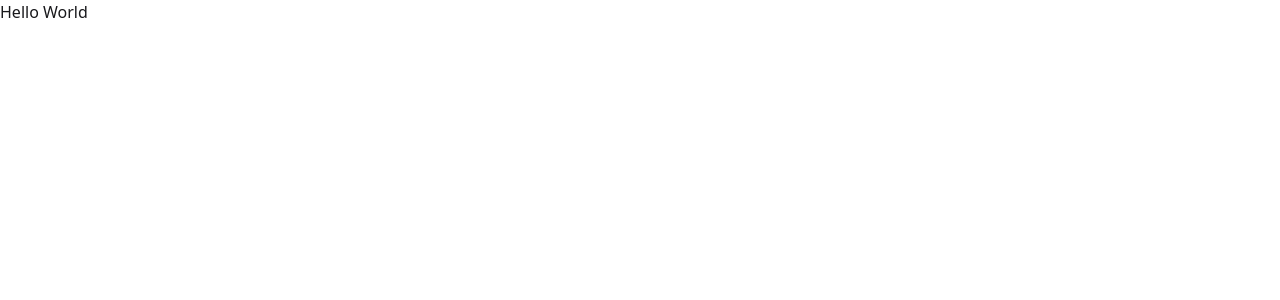
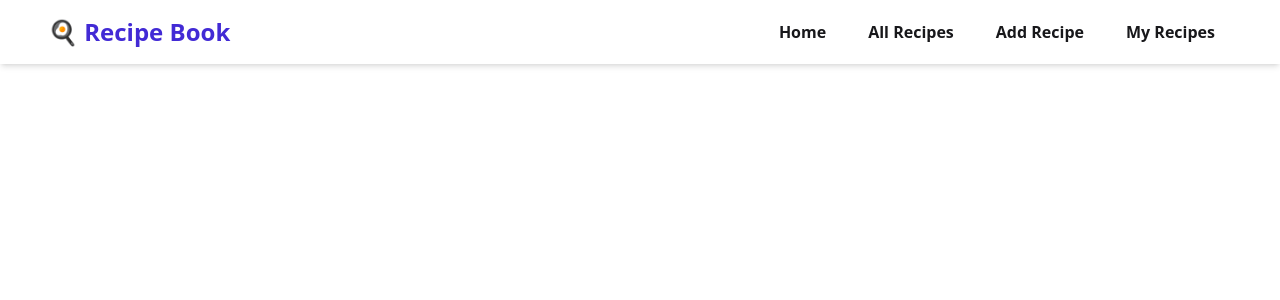
Before and after one commit to MottuqeBrid/recipe-Book, a React (Vite) app: page / in a window 1280 px wide. Shown: the top 300 px of the page. Built offline with nearby package versions, Linux system fonts and the light colour scheme.

Commit message:
add firebase

```diff
--- a/package.json
+++ b/package.json
@@ -12,6 +12,7 @@
   "dependencies": {
     "@tailwindcss/vite": "^4.1.7",
     "axios": "^1.9.0",
+    "firebase": "^11.7.3",
     "lottie-react": "^2.4.1",
     "react": "^19.1.0",
     "react-awesome-reveal": "^4.3.1",
--- /dev/null
+++ b/src/components/Layout/RootLayout.jsx
@@ -0,0 +1,14 @@
+import React from "react";
+import Navbar from "../NavBar/Navbar";
+import { Outlet } from "react-router";
+
+const RootLayout = () => {
+  return (
+    <div>
+      <Navbar />
+      <Outlet />
+    </div>
+  );
+};
+
+export default RootLayout;
--- /dev/null
+++ b/src/components/NavBar/Navbar.jsx
@@ -0,0 +1,85 @@
+import { Link, NavLink } from "react-router";
+// import { useContext } from "react";
+// import { AuthContext } from "../providers/AuthProvider"; // Make sure you have context
+import { FiLogOut } from "react-icons/fi";
+import { MdOutlineLogin, MdAppRegistration } from "react-icons/md";
+
+const Navbar = () => {
+  //   const { user, logout } = useContext(AuthContext);
+  // const navigate = useNavigate();
+
+  //   const handleLogout = async () => {
+  //     // await logout();
+  //     navigate("/login");
+  //   };
+
+  const navLinks = (
+    <>
+      <NavLink to="/" className="btn btn-ghost text-base">
+        Home
+      </NavLink>
+      <NavLink to="/all-recipes" className="btn btn-ghost text-base">
+        All Recipes
+      </NavLink>
+      <NavLink to="/add-recipe" className="btn btn-ghost text-base">
+        Add Recipe
+      </NavLink>
+      <NavLink to="/my-recipes" className="btn btn-ghost text-base">
+        My Recipes
+      </NavLink>
+    </>
+  );
+
+  return (
+    <div className="navbar bg-base-100 shadow-md px-4 lg:px-12">
+      <div className="flex-1">
+        <Link to="/" className="text-2xl font-bold text-primary">
+          🍳 Recipe Book
+        </Link>
+      </div>
+
+      <div className="flex-none gap-2">
+        <div className="hidden md:flex gap-2">{navLinks}</div>
+
+        {/* {!user ? (
+          <div className="flex gap-2">
+            <Link to="/login" className="btn btn-outline btn-sm">
+              <MdOutlineLogin /> Login
+            </Link>
+            <Link to="/register" className="btn btn-outline btn-sm">
+              <MdAppRegistration /> Register
+            </Link>
+          </div>
+        ) : (
+          <div className="dropdown dropdown-end">
+            <div tabIndex={0} className="btn btn-ghost btn-circle avatar">
+              <img
+                className="w-10 rounded-full"
+                // src={user.photoURL}
+                alt="avatar"
+              />
+            </div>
+            <ul
+              tabIndex={0}
+              className="menu dropdown-content mt-3 z-[1] p-2 shadow bg-base-200 rounded-box w-52"
+            >
+              <li>
+                <p className="text-center">{user.displayName}</p>
+              </li>
+              <li>
+                <button
+                  className="btn btn-sm btn-error text-white"
+                  onClick={handleLogout}
+                >
+                  <FiLogOut /> Logout
+                </button>
+              </li>
+            </ul>
+          </div>
+        )} */}
+      </div>
+    </div>
+  );
+};
+
+export default Navbar;
--- /dev/null
+++ b/src/firebase/firebase.config.js
@@ -0,0 +1,32 @@
+import { initializeApp } from "firebase/app";
+import { getAuth } from "firebase/auth";
+
+const firebaseConfig = {
+  apiKey: import.meta.env.VITE_APIKEY,
+  authDomain: import.meta.env.VITE_AUTHDOMAIN,
+  projectId: import.meta.env.VITE_PROJECTID,
+  storageBucket: import.meta.env.VITE_STORAGEBUCKET,
+  messagingSenderId: import.meta.env.VITE_MESSAGINGSENDERID,
+  appId: import.meta.env.VITE_APPID,
+};
+
+// Import the functions you need from the SDKs you need
+
+// TODO: Add SDKs for Firebase products that you want to use
+// https://firebase.google.com/docs/web/setup#available-libraries
+
+// Your web app's Firebase configuration
+// const firebaseConfig = {
+//   apiKey: "AIzaSyAM90C-1BojH3fiUkzn1b1i3MOSx3IU3Xk",
+//   authDomain: "recipe-book-27cb2.firebaseapp.com",
+//   projectId: "recipe-book-27cb2",
+//   storageBucket: "recipe-book-27cb2.firebasestorage.app",
+//   messagingSenderId: "434224059844",
+//   appId: "1:434224059844:web:32f38b3d6e7b6382564091",
+// };
+
+// Initialize Firebase
+const app = initializeApp(firebaseConfig);
+
+// Initialize Firebase Authentication and get a reference to the service
+export const auth = getAuth(app);
--- /dev/null
+++ b/src/lib/AuthProvider.jsx
@@ -0,0 +1,35 @@
+// src/providers/AuthProvider.jsx
+import { createContext, useEffect, useState } from "react";
+import { onAuthStateChanged, signOut } from "firebase/auth";
+import { auth } from "../firebase/firebase.config";
+
+export const AuthContext = createContext();
+
+const AuthProvider = ({ children }) => {
+  const [user, setUser] = useState(null);
+  const [loading, setLoading] = useState(true);
+
+  // Track user state
+  useEffect(() => {
+    const unsubscribe = onAuthStateChanged(auth, (currentUser) => {
+      setUser(currentUser);
+      setLoading(false);
+    });
+    return () => unsubscribe();
+  }, []);
+
+  const logout = () => signOut(auth);
+
+  const authInfo = {
+    user,
+    loading,
+    logout,
+    auth,
+  };
+
+  return (
+    <AuthContext.Provider value={authInfo}>{children}</AuthContext.Provider>
+  );
+};
+
+export default AuthProvider;
--- /dev/null
+++ b/src/lib/useAuth.jsx
@@ -0,0 +1,9 @@
+// src/hooks/useAuth.js
+import { useContext } from "react";
+import { AuthContext } from "./AuthProvider";
+
+const useAuth = () => {
+  return useContext(AuthContext);
+};
+
+export default useAuth;
--- a/src/router/Rouer.jsx
+++ b/src/router/Rouer.jsx
@@ -1,7 +1,13 @@
 import { createBrowserRouter } from "react-router";
+import RootLayout from "../components/Layout/RootLayout";
 export const router = createBrowserRouter([
   {
     path: "/",
-    element: <div>Hello World</div>,
+    element: <RootLayout></RootLayout>,
+    children: [
+      {
+        index: true,
+      },
+    ],
   },
 ]);
```
Also changed, not shown: src/components/Footer/Footer.jsx (added), 2 other files (tests, documents, lock files or other folders).
